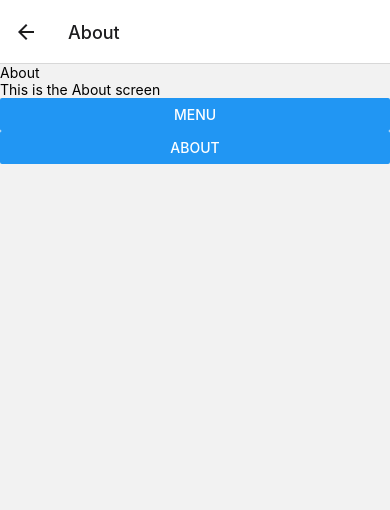
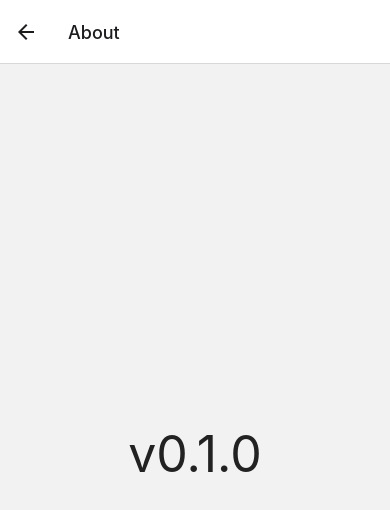
Before and after one commit to The-White-Hats/El-Menu, a React Native app: screen /About in a window 390 px wide. Shown: the top 510 px of the page. Built offline with nearby package versions, Linux system fonts and the light colour scheme.

Commit message:
✨Add about page

```diff
--- a/screens/about/about.jsx
+++ b/screens/about/about.jsx
@@ -1,25 +1,46 @@
 import {  StyleSheet, Text, View, KeyboardAvoidingView, TextInput, TouchableOpacity, Keyboard, Button } from 'react-native';
+import { SafeAreaView } from 'react-native-safe-area-context';
+import { useState, useEffect } from 'react';
 
 
 const About = ({navigation}) => {
+    const [click, setClick] = useState(0);
+    const [secret, setSecret] = useState();
+
+    useEffect(() => {
+        if (click > 20) {
+            setClick(0);
+            setSecret(
+                <View>
+                    <Text style= {styles.secretText} >بتضغط عليا ليييييييييييييييه منا مضغوط لوحدي 😢</Text>
+                </View>
+            );
+        }
+    }, [click]);
     return (
-        <View >
-            <View>
-                <Text>About</Text>
+        <SafeAreaView style={styles.container} onTouchStart={() => setClick(click + 1)}>
+            <View style = {styles.about}>
+                <Text style={styles.text}>v0.1.0</Text>
+                {secret}
             </View>
-            <View >
-                <Text>This is the About screen</Text>
-            </View>
-            <View >
-                <View >
-                    <Button title="Menu" onPress={() => navigation.navigate('Menu')} />
-                </View>
-                <View>
-                    <Button title="About" onPress={() => navigation.navigate('About')} />
-                </View>
-            </View>
-        </View>
+        </SafeAreaView>
     );
 }
 
+const styles = StyleSheet.create({
+    container: {
+        flex: 1,
+    },
+    about: {
+        flex: 1,
+        alignItems: 'center',
+        justifyContent: 'center',
+    },
+    text:{
+        fontSize: 50, color: '#222222'
+    },
+    secretText:{
+        fontSize: 15, color: '#222222'
+    }
+});
 export default About;
```
